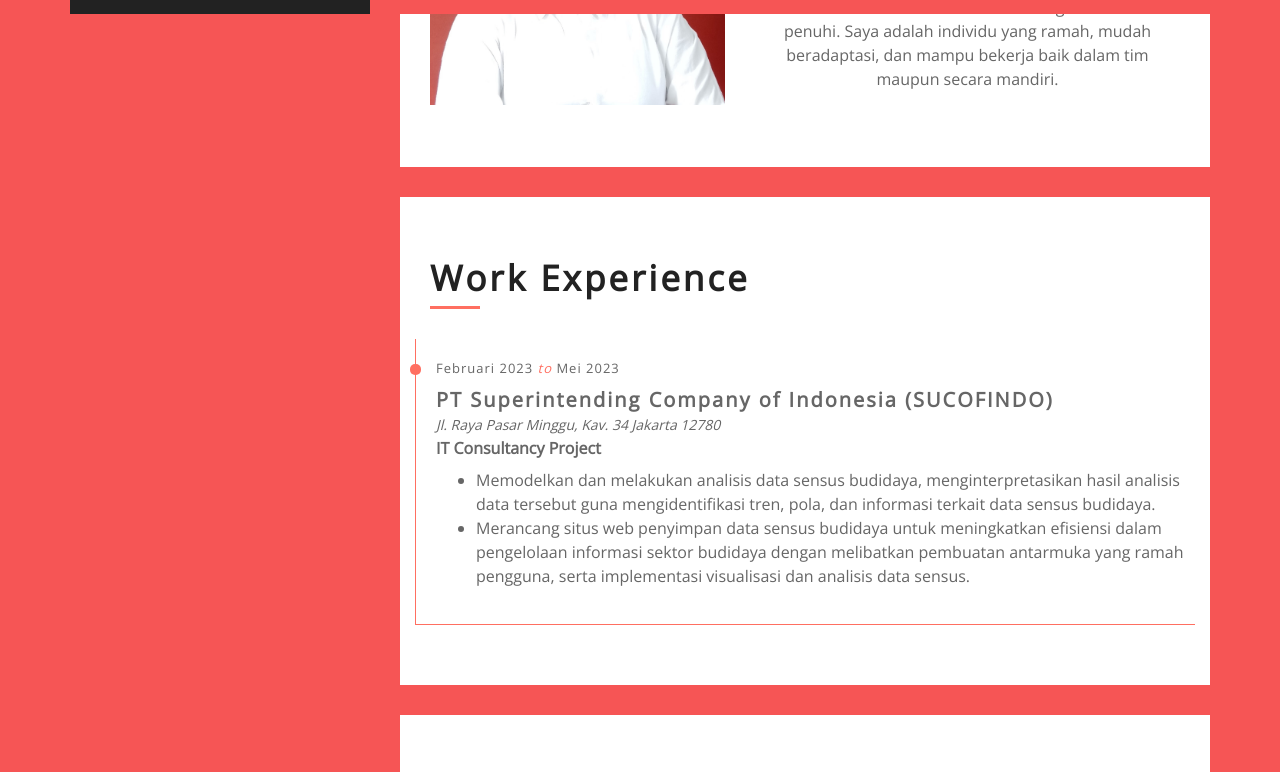
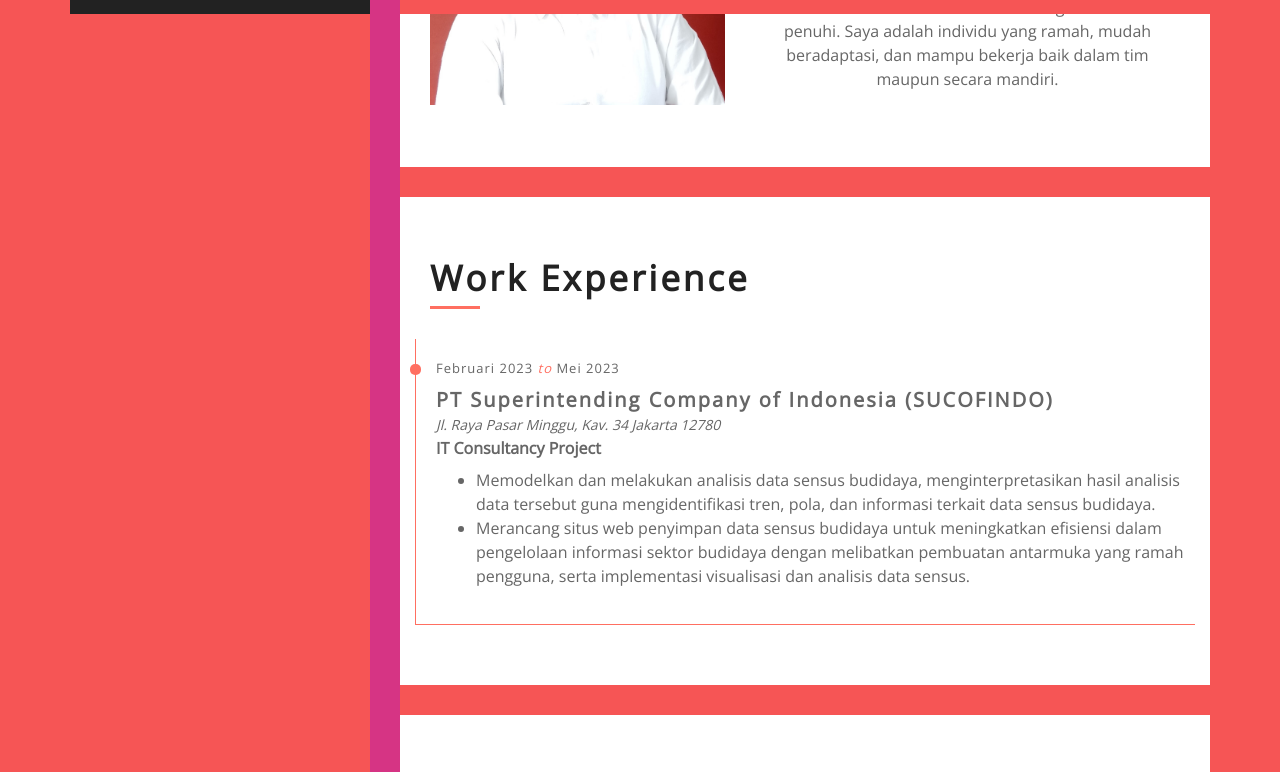
Before and after one commit to shelenayn/shelenayn.github.io, a plain HTML site: page index.html in a window 1280 px wide. Shown: the part 786-1558 px from the top of the page. Drawn offline with nearby package versions, Linux system fonts and the light colour scheme.

Commit message:
style.css

```diff
--- a/css/style.css
+++ b/css/style.css
@@ -47,7 +47,7 @@ a:focus {
     width: 100%;
     padding: 15px;
     float: left;
-    background: #f65555;
+    background: #D63484;
 }
 
 .wrapper .sidebar-header,
```
